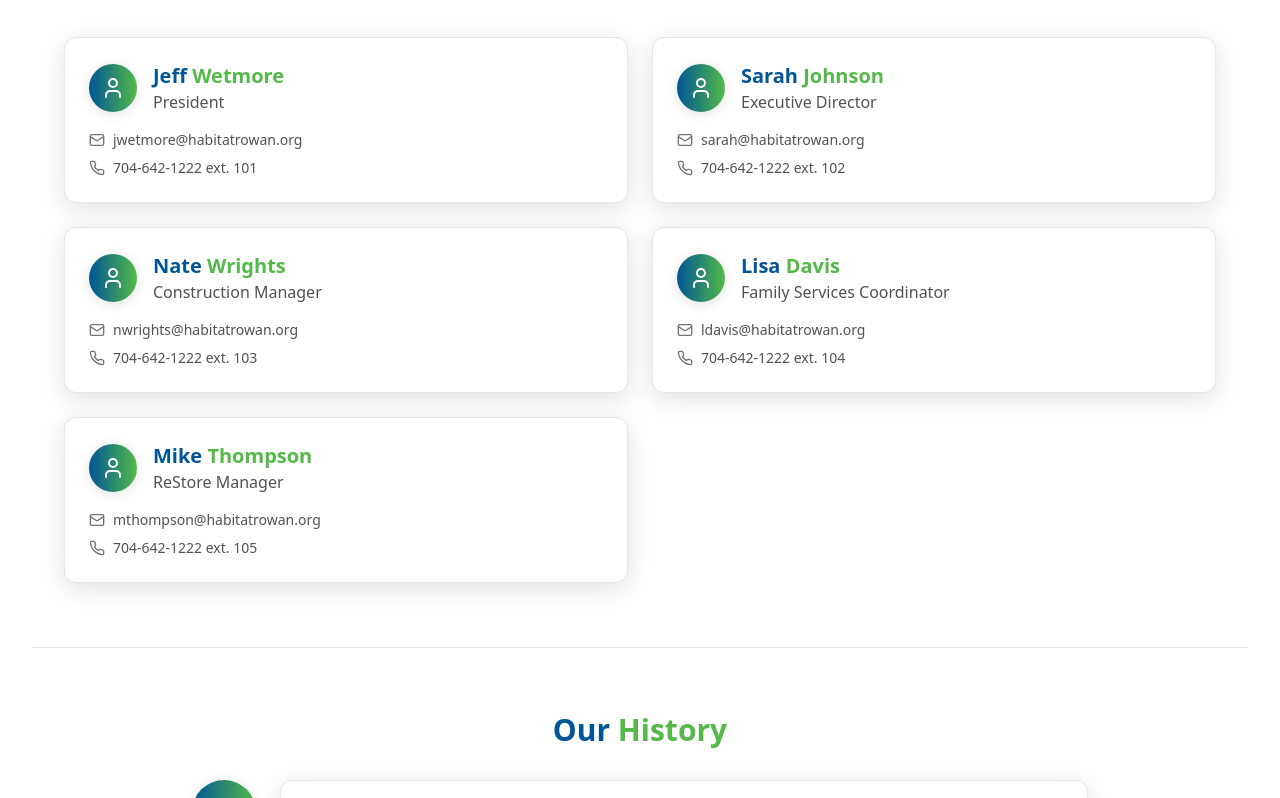
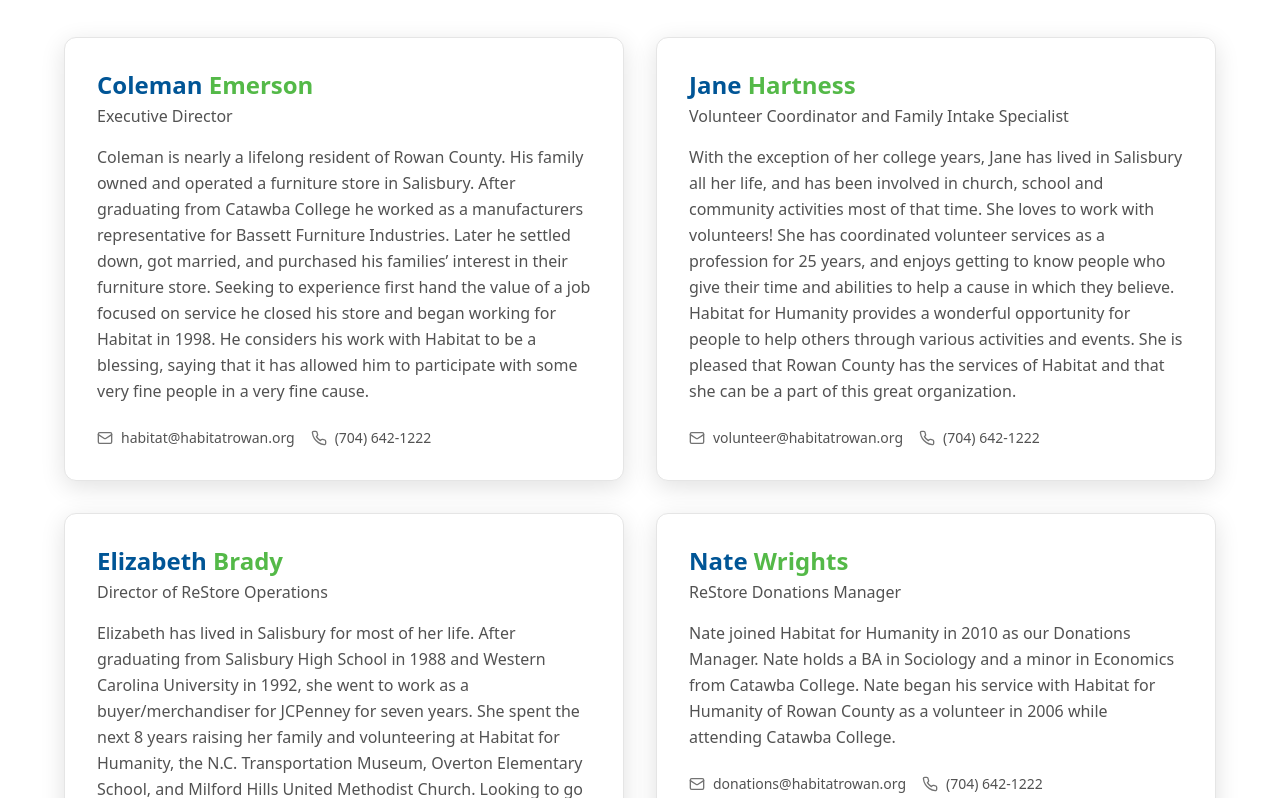
Before and after one commit to habitatrowan/habitatrowan.org, a React (Vite) app: page /about in a window 1280 px wide. Shown: the part 2302-3100 px from the top of the page. Built offline with nearby package versions, Linux system fonts and the light colour scheme.

Commit message:
Updated Staff Directory

```diff
--- a/src/pages/About.tsx
+++ b/src/pages/About.tsx
@@ -1,5 +1,5 @@
 import React, { useEffect, useRef } from 'react';
-import { Users, Target, Eye, User, Mail, Phone } from 'lucide-react';
+import { Target, Eye, User, Mail, Phone } from 'lucide-react';
 
 /** --- tiny in-file scroll reveal helper (no deps) --- */
 function useReveal<T extends HTMLElement>() {
@@ -24,31 +24,96 @@
   return ref;
 }
 
+// theme tokens
 const NEUTRAL_TEXT = 'text-neutral-900 dark:text-neutral-50';
 const NEUTRAL_MUTED = 'text-neutral-600 dark:text-neutral-300';
 const NEUTRAL_CARD = 'bg-white dark:bg-neutral-900';
 const NEUTRAL_BORDER = 'border border-neutral-200 dark:border-neutral-700';
 const CARD_BASE =
-  `${NEUTRAL_CARD} ${NEUTRAL_BORDER} rounded-xl shadow-[0_6px_24px_rgba(0,0,0,0.12)] transition-all duration-300 ease-[cubic-bezier(.22,.61,.36,1)] hover:-translate-y-0.5 hover:shadow-[0_10px_40px_rgba(0,0,0,0.18)] hover:ring-2 ring-neutral-300 dark:ring-neutral-700`;
+  `${NEUTRAL_CARD} ${NEUTRAL_BORDER} rounded-xl shadow-[0_6px_24px_rgba(0,0,0,0.12)]
+   transition-all duration-300 ease-[cubic-bezier(.22,.61,.36,1)]
+   hover:-translate-y-0.5 hover:shadow-[0_10px_40px_rgba(0,0,0,0.18)] hover:ring-2
+   ring-neutral-300 dark:ring-neutral-700`;
 
-const About = () => {
-  useEffect(() => {
-    // Handle hash navigation
-    const hash = window.location.hash;
-    if (hash) {
-      const element = document.querySelector(hash);
-      if (element) {
-        element.scrollIntoView({ behavior: 'smooth' });
+type Staff = {
+  name: string;
+  title: string;
+  email?: string;
+  phone?: string; // defaults to main office if not provided
+  ext?: string;
+  description?: string;
+};
+
+const MAIN_PHONE = '(704) 642-1222';
+
+const staffMembers: Staff[] = [
+  {
+    name: 'Coleman Emerson',
+    title: 'Executive Director',
+    email: 'habitat@habitatrowan.org',
+    phone: MAIN_PHONE,
+    description:
+      `Coleman is nearly a lifelong resident of Rowan County. His family owned and operated a furniture store in Salisbury. After graduating from Catawba College he worked as a manufacturers representative for Bassett Furniture Industries. Later he settled down, got married, and purchased his families’ interest in their furniture store. Seeking to experience first hand the value of a job focused on service he closed his store and began working for Habitat in 1998. He considers his work with Habitat to be a blessing, saying that it has allowed him to participate with some very fine people in a very fine cause.`
+  },
+  {
+    name: 'Jane Hartness',
+    title: 'Volunteer Coordinator and Family Intake Specialist',
+    email: 'volunteer@habitatrowan.org',
+    phone: MAIN_PHONE,
+    description:
+      `With the exception of her college years, Jane has lived in Salisbury all her life, and has been involved in church, school and community activities most of that time. She loves to work with volunteers! She has coordinated volunteer services as a profession for 25 years, and enjoys getting to know people who give their time and abilities to help a cause in which they believe. Habitat for Humanity provides a wonderful opportunity for people to help others through various activities and events. She is pleased that Rowan County has the services of Habitat and that she can be a part of this great organization.`
+  },
+  {
+    name: 'Elizabeth Brady',
+    title: 'Director of ReStore Operations',
+    email: 'store@habitatrowan.org',
+    phone: MAIN_PHONE,
+    description:
+      `Elizabeth has lived in Salisbury for most of her life. After graduating from Salisbury High School in 1988 and Western Carolina University in 1992, she went to work as a buyer/merchandiser for JCPenney for seven years. She spent the next 8 years raising her family and volunteering at Habitat for Humanity, the N.C. Transportation Museum, Overton Elementary School, and Milford Hills United Methodist Church. Looking to go back to work in a field that would utilize her business training but also be spiritually fulfilling, she says she “found the perfect fit with Habitat.” She has been ReStore Director since 2006.`
+  },
+  {
+    name: 'Nate Wrights',
+    title: 'ReStore Donations Manager',
+    email: 'donations@habitatrowan.org',
+    phone: MAIN_PHONE,
+    description:
+      `Nate joined Habitat for Humanity in 2010 as our Donations Manager. Nate holds a BA in Sociology and a minor in Economics from Catawba College. Nate began his service with Habitat for Humanity of Rowan County as a volunteer in 2006 while attending Catawba College.`
+  },
+  {
+    name: 'Clem Berger',
+    title: 'ReStore Donations Supervisor',
+    email: 'clem@habitatrowan.org',
+    phone: MAIN_PHONE,
+    description:
+      `Clem joined Habitat for Humanity in 2019. He holds a degree in Criminal Justice from Livingstone College. He is also a certified personal trainer. Clem loves all things football!`
+  },
+  {
+    name: 'Tyrone Rankin',
+    title: 'ReStore Receiving Associate',
+    phone: MAIN_PHONE,
+    description:
+      `Tyrone began his journey with Habitat for Humanity ReStore as a volunteer while he was attending Salisbury High School. After he graduated he continued to volunteer. As our store grew he was offered a paid position as receiving associate. Tyrone accompanies Nate and Clem to pickup donated items from homes and businesses.`
+  },
+  {
+    name: 'Clinton Jones',
+    title: 'ReStore Receiving Supervisor',
+    email: 'clinton@habitatrowan.org',
+    phone: MAIN_PHONE
+  },
+  {
+    name: 'Sue Gajewski',
+    title: 'ReStore Customer Service Supervisor',
+    email: 'rowanrestore@gmail.com',
+    phone: MAIN_PHONE
+  },
+  {
+    name: 'David Rowh',
+    title: 'Construction Supervisor',
+    email: 'build@habitatrowan.org',
+    phone: MAIN_PHONE,
+    description:
+      `A native of Virginia, David first worked with Habitat for Humanity as a volunteer in Florida after Hurricane Andrew in 1992. He came to Salisbury while serving in the AmeriCorps program. He has been our Construction Supervisor since 1998.`
   }
-    }
-  }, []);
-
-  const staffMembers = [
-    { name: 'Jeff Wetmore', title: 'President', email: 'jwetmore@habitatrowan.org', phone: '704-642-1222 ext. 101' },
-    { name: 'Sarah Johnson', title: 'Executive Director', email: 'sarah@habitatrowan.org', phone: '704-642-1222 ext. 102' },
-    { name: 'Nate Wrights', title: 'Construction Manager', email: 'nwrights@habitatrowan.org', phone: '704-642-1222 ext. 103' },
-    { name: 'Lisa Davis', title: 'Family Services Coordinator', email: 'ldavis@habitatrowan.org', phone: '704-642-1222 ext. 104' },
-    { name: 'Mike Thompson', title: 'ReStore Manager', email: 'mthompson@habitatrowan.org', phone: '704-642-1222 ext. 105' }
 ];
 
 const historyMilestones = [
@@ -63,6 +128,16 @@
   { year: '2023', event: 'Celebrated 143rd home completion and continued growth' }
 ];
 
+const About = () => {
+  useEffect(() => {
+    // Handle hash navigation
+    const hash = window.location.hash;
+    if (hash) {
+      const el = document.querySelector(hash);
+      if (el) el.scrollIntoView({ behavior: 'smooth' });
+    }
+  }, []);
+
   // reveal refs
   const headerRef = useReveal<HTMLDivElement>();
   const aboutRef = useReveal<HTMLDivElement>();
@@ -75,6 +150,7 @@
   return (
     <div className={`min-h-screen py-16 ${NEUTRAL_TEXT}`}>
       <div className="max-w-7xl mx-auto px-4 sm:px-6 lg:px-8">
+
         {/* Header */}
         <div ref={headerRef} className="text-center mb-16 reveal">
           <h1 className="text-4xl font-extrabold mb-4">
@@ -138,7 +214,7 @@
         {/* Divider */}
         <div className="h-px w-full bg-neutral-200 dark:bg-neutral-800 mb-16" />
 
-        {/* Mission Section */}
+        {/* Mission */}
         <section id="mission" className="mb-16">
           <div ref={missionRef} className="text-center max-w-4xl mx-auto reveal">
             <Target className="w-16 h-16 mx-auto mb-6" style={{ color: '#54B948' }} />
@@ -151,7 +227,7 @@
           </div>
         </section>
 
-        {/* Vision Section */}
+        {/* Vision */}
         <section id="vision" className="mb-16">
           <div ref={visionRef} className="text-center max-w-4xl mx-auto reveal">
             <Eye className="w-16 h-16 mx-auto mb-6" style={{ color: '#54B948' }} />
@@ -167,13 +243,15 @@
         {/* Divider */}
         <div className="h-px w-full bg-neutral-200 dark:bg-neutral-800 mb-16" />
 
-        {/* President Section */}
+        {/* President */}
         <section id="president" className="mb-16">
           <div ref={presRef} className="max-w-4xl mx-auto reveal">
             <div className={`${CARD_BASE} p-8`}>
               <div className="flex flex-col md:flex-row items-center gap-8">
-                <div className="w-48 h-48 rounded-full flex items-center justify-center"
-                     style={{ background: 'linear-gradient(90deg, #005596 0%, #54B948 100%)' }}>
+                <div
+                  className="w-48 h-48 rounded-full flex items-center justify-center"
+                  style={{ background: 'linear-gradient(90deg, #005596 0%, #54B948 100%)' }}
+                >
                   <User className="w-24 h-24 text-white" />
                 </div>
                 <div className="flex-1">
@@ -201,7 +279,7 @@
                     </div>
                     <div className="flex items-center gap-2">
                       <Phone className="w-4 h-4 text-neutral-500 dark:text-neutral-400" />
-                      <span className={`${NEUTRAL_MUTED}`}>704-642-1222 ext. 101</span>
+                      <span className={`${NEUTRAL_MUTED}`}>{MAIN_PHONE} ext. 101</span>
                     </div>
                   </div>
                 </div>
@@ -213,44 +291,46 @@
         {/* Divider */}
         <div className="h-px w-full bg-neutral-200 dark:bg-neutral-800 mb-16" />
 
-        {/* Staff Section */}
+        {/* Staff */}
         <section id="staff" className="mb-16">
           <div ref={staffRef} className="max-w-6xl mx-auto reveal">
             <h2 className="text-3xl font-extrabold mb-8 text-center">
               <span className="text-[#005596]">Our</span> <span className="text-[#54B948]">Staff</span>
             </h2>
-            <div className="grid grid-cols-1 md:grid-cols-2 gap-6">
-              {staffMembers.map((staff, index) => (
-                <div
-                  key={index}
-                  className={`${CARD_BASE} p-6`}
-                >
-                  <div className="flex items-center gap-4 mb-4">
-                    <div
-                      className="w-12 h-12 rounded-full flex items-center justify-center shadow-[0_2px_12px_rgba(0,0,0,0.12)]"
-                      style={{ background: 'linear-gradient(90deg, #005596 0%, #54B948 100%)' }}
-                    >
-                      <User className="w-6 h-6 text-white" />
+
+            <div className="grid grid-cols-1 lg:grid-cols-2 gap-8">
+              {staffMembers.map((s) => (
+                <article key={s.name} className={`${CARD_BASE} p-8`}>
+                  {/* header (name + title) */}
+                  <header className="mb-4">
+                    <h3 className="text-2xl font-extrabold leading-tight">
+                      <span className="text-[#005596]">{s.name.split(' ')[0]}</span>{' '}
+                      <span className="text-[#54B948]">{s.name.split(' ').slice(1).join(' ')}</span>
+                    </h3>
+                    <p className={`${NEUTRAL_MUTED} mt-1`}>{s.title}</p>
+                  </header>
+
+                  {/* description */}
+                  {s.description && (
+                    <p className={`${NEUTRAL_MUTED} leading-relaxed mb-6`}>{s.description}</p>
+                  )}
+
+                  {/* contact lines */}
+                  <div className="flex flex-col sm:flex-row gap-4 text-sm">
+                    {s.email && (
+                      <div className="flex items-center gap-2">
+                        <Mail className="w-4 h-4 text-neutral-500 dark:text-neutral-400" />
+                        <span className={`${NEUTRAL_MUTED}`}>{s.email}</span>
                       </div>
-                    <div>
-                      <h3 className="text-xl font-bold">
-                        <span className="text-[#005596]">{staff.name.split(' ')[0]}</span>{' '}
-                        <span className="text-[#54B948]">{staff.name.split(' ').slice(1).join(' ')}</span>
-                      </h3>
-                      <p className={`${NEUTRAL_MUTED}`}>{staff.title}</p>
+                    )}
+                    <div className="flex items-center gap-2">
+                      <Phone className="w-4 h-4 text-neutral-500 dark:text-neutral-400" />
+                      <span className={`${NEUTRAL_MUTED}`}>
+                        {s.phone || MAIN_PHONE}{s.ext ? ` ext. ${s.ext}` : ''}
+                      </span>
                     </div>
                   </div>
-                  <div className="space-y-2 text-sm">
-                    <div className="flex items-center gap-2">
-                      <Mail className="w-4 h-4 text-neutral-500 dark:text-neutral-400" />
-                      <span className={`${NEUTRAL_MUTED}`}>{staff.email}</span>
-                    </div>
-                    <div className="flex items-center gap-2">
-                      <Phone className="w-4 h-4 text-neutral-500 dark:text-neutral-400" />
-                      <span className={`${NEUTRAL_MUTED}`}>{staff.phone}</span>
-                    </div>
-                  </div>
-                </div>
+                </article>
               ))}
             </div>
           </div>
@@ -259,7 +339,7 @@
         {/* Divider */}
         <div className="h-px w-full bg-neutral-200 dark:bg-neutral-800 mb-16" />
 
-        {/* History Section */}
+        {/* History */}
         <section id="history" className="mb-16">
           <div ref={historyRef} className="max-w-4xl mx-auto reveal">
             <h2 className="text-3xl font-extrabold mb-8 text-center">
@@ -269,16 +349,16 @@
               {/* Timeline line */}
               <div className="absolute left-8 top-0 bottom-0 w-0.5 bg-[#54B948]" />
               <div className="space-y-8">
-                {historyMilestones.map((milestone, index) => (
-                  <div key={index} className="flex gap-6 items-start">
+                {historyMilestones.map((m) => (
+                  <div key={m.year} className="flex gap-6 items-start">
                     <div
                       className="w-16 h-16 text-white rounded-full flex items-center justify-center font-bold text-sm flex-shrink-0 relative z-10 shadow-[0_2px_12px_rgba(0,0,0,0.12)]"
                       style={{ background: 'linear-gradient(90deg, #005596 0%, #54B948 100%)' }}
                     >
-                      {milestone.year}
+                      {m.year}
                     </div>
                     <div className={`${CARD_BASE} p-6 flex-1`}>
-                      <p className={`${NEUTRAL_MUTED} leading-relaxed`}>{milestone.event}</p>
+                      <p className={`${NEUTRAL_MUTED} leading-relaxed`}>{m.event}</p>
                     </div>
                   </div>
                 ))}
@@ -294,7 +374,10 @@
       {/* local styles for reveal motion */}
       <style>{`
         .reveal { opacity: 0; transform: translateY(24px); }
-        .reveal-in { opacity: 1; transform: translateY(0); transition: opacity 600ms cubic-bezier(.22,.61,.36,1), transform 600ms cubic-bezier(.22,.61,.36,1); }
+        .reveal-in {
+          opacity: 1; transform: translateY(0);
+          transition: opacity 600ms cubic-bezier(.22,.61,.36,1), transform 600ms cubic-bezier(.22,.61,.36,1);
+        }
       `}</style>
     </div>
   );
```
Lines whose indentation alone changed are shown as unchanged.
